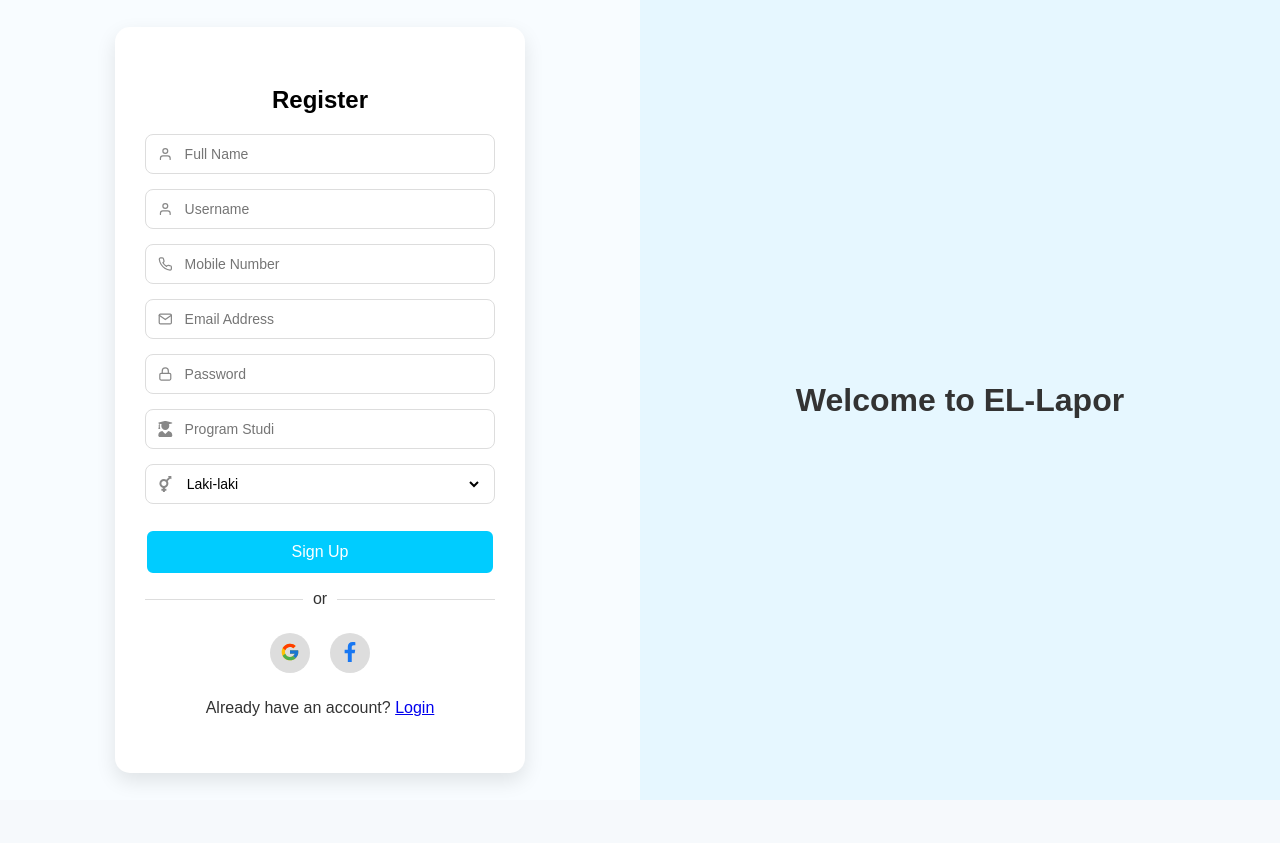
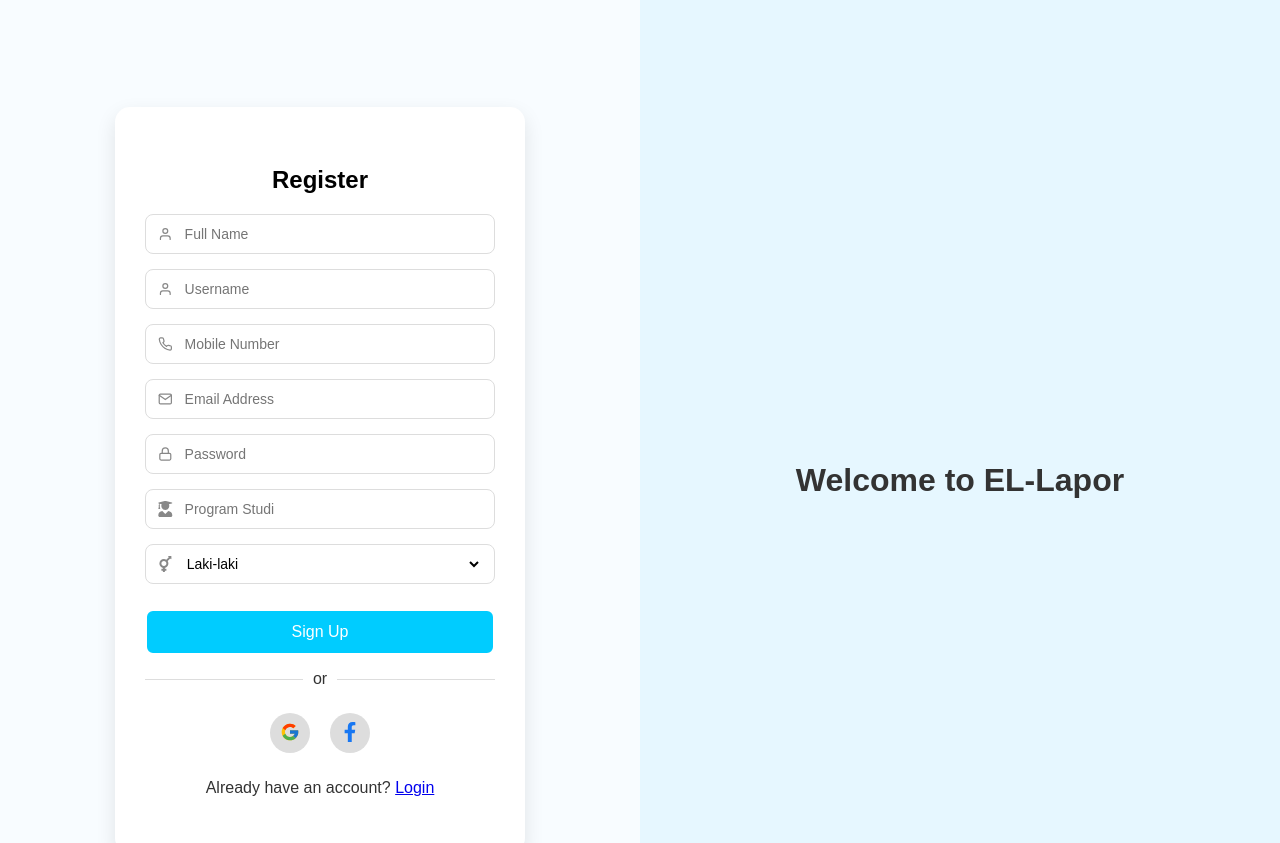
Before and after one commit to HakimSky/sistem-pengaduan-kampus, a React (Create React App) app in the folder sistem-pengaduan/: page /register in a window 1280 px wide. Shown: the top 843 px of the page. Before the commit the page ends 800 px from the top, so only its background shows below. Built offline with nearby package versions, Linux system fonts and the light colour scheme.

Commit message:
Perbaikan

```diff
--- a/sistem-pengaduan/src/pages/Auth.css
+++ b/sistem-pengaduan/src/pages/Auth.css
@@ -105,6 +105,11 @@
   height: 100vh;
 }
 
+.auth-page1 {
+  display: flex;
+  height: 120vh;
+}
+
 .auth-left,
 .auth-right {
   flex: 1;
--- a/sistem-pengaduan/src/pages/Register.js
+++ b/sistem-pengaduan/src/pages/Register.js
@@ -52,7 +52,7 @@ const Register = () => {
   };
 
   return (
-    <div className="auth-page">
+    <div className="auth-page1">
       <div className="auth-left1">
         <div className="auth-box">
           <h2>Register</h2>
```
